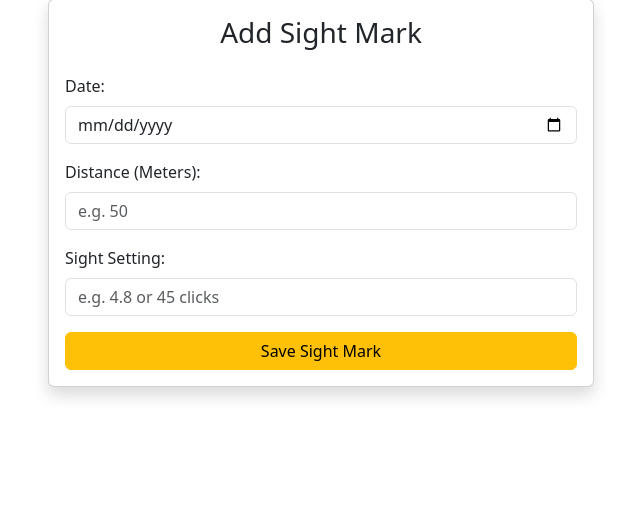
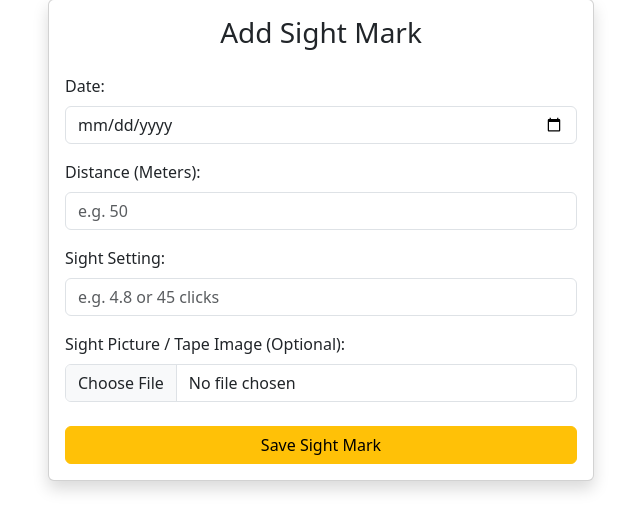
Before and after one commit to ByAurelius/archery-performance-tracker, a Flask app: page /add_sight_mark in a window 1280 px wide. Shown: the part 105-636 px from the top of the page, without its empty margins (319-959 px from the left). Run offline with Flask 3, Linux system fonts and the light colour scheme; the visitor is signed in with stand-in values (Sample User, id 1).

Commit message:
Added image upload capability for archery sight marks

```diff
--- a/app.py
+++ b/app.py
@@ -22,7 +22,6 @@ class Archer(db.Model):
     is_coach = db.Column(db.Boolean, default=False)
     scores = db.relationship('Score', backref='shooter', lazy=True)
     sight_marks = db.relationship('SightMark', backref='shooter', lazy=True)
-    # Yeni Iliski: Sporcunun antrenman programlari
     training_plans = db.relationship('TrainingPlan', backref='receiver', lazy=True)
 
 
@@ -41,16 +40,17 @@ class SightMark(db.Model):
     date_recorded = db.Column(db.String(20), nullable=False)
     distance = db.Column(db.Integer, nullable=False)
     setting = db.Column(db.String(50), nullable=False)
+    # YENI SUTUN: Nisangah fotografi icin dosya adi yeri (Zorunlu degil)
+    image_file = db.Column(db.String(255), nullable=True)
     archer_id = db.Column(db.Integer, db.ForeignKey('archer.id'), nullable=False)
 
 
-# YENI TABLO: Antrenman Programlari (Training Plans)
 class TrainingPlan(db.Model):
     id = db.Column(db.Integer, primary_key=True)
-    title = db.Column(db.String(100), nullable=False)  # Orn: Monday Technical Training
-    description = db.Column(db.Text, nullable=False)  # Orn: 70m 90 arrows + physical conditioning
+    title = db.Column(db.String(100), nullable=False)
+    description = db.Column(db.Text, nullable=False)
     date_assigned = db.Column(db.String(20), nullable=False)
-    is_completed = db.Column(db.Boolean, default=False)  # Odev bitti mi?
+    is_completed = db.Column(db.Boolean, default=False)
     athlete_id = db.Column(db.Integer, db.ForeignKey('archer.id'), nullable=False)
 
 
@@ -119,14 +119,12 @@ def athlete_stats_page(athlete_id):
 
     athlete_scores = Score.query.filter_by(archer_id=athlete.id).all()
     athlete_sight_marks = SightMark.query.filter_by(archer_id=athlete.id).all()
-    # Sporcuya ait odevleri de sayfaya gonderiyoruz
     athlete_plans = TrainingPlan.query.filter_by(athlete_id=athlete.id).all()
 
     return render_template('athlete_stats.html', athlete=athlete, scores=athlete_scores,
                            sight_marks=athlete_sight_marks, plans=athlete_plans)
 
 
-# YENI ROUTE: Antrenorun Odev Atamasi
 @app.route('/assign_plan/<int:athlete_id>', methods=['POST'])
 def assign_plan(athlete_id):
     if 'user_id' not in session or not session.get('is_coach'):
@@ -139,23 +137,16 @@ def assign_plan(athlete_id):
     new_plan = TrainingPlan(title=form_title, description=form_desc, date_assigned=form_date, athlete_id=athlete_id)
     db.session.add(new_plan)
     db.session.commit()
-
     return redirect(url_for('athlete_stats_page', athlete_id=athlete_id))
 
 
-# YENI ROUTE: Sporcunun Odevi "Tamamlandi" Olarak Isaretlemesi
 @app.route('/complete_plan/<int:plan_id>')
 def complete_plan(plan_id):
-    if 'user_id' not in session:
-        return redirect(url_for('login_page'))
-
+    if 'user_id' not in session: return redirect(url_for('login_page'))
     plan = TrainingPlan.query.get_or_404(plan_id)
-
-    # Guvenlik kontrolu: Odev gerçekten bu sporcuya mi ait?
     if plan.athlete_id == session['user_id']:
         plan.is_completed = True
         db.session.commit()
-
     return redirect(url_for('dashboard_page'))
 
 
@@ -183,6 +174,7 @@ def add_score_page():
     return render_template('add_score.html')
 
 
+# GUNCELENEN KISIM: Nisangah ayarina fotograf yukleme logic'i eklendi
 @app.route('/add_sight_mark', methods=['GET', 'POST'])
 def add_sight_mark_page():
     if 'user_id' not in session: return redirect(url_for('login_page'))
@@ -191,8 +183,17 @@ def add_sight_mark_page():
         form_distance = request.form.get('distance')
         form_setting = request.form.get('setting')
 
+        # Nisangah resmi yakalama
+        form_image = request.files.get('sight_image')
+        filename = None
+
+        if form_image and form_image.filename != '':
+            filename = secure_filename(form_image.filename)
+            os.makedirs(app.config['UPLOAD_FOLDER'], exist_ok=True)
+            form_image.save(os.path.join(app.config['UPLOAD_FOLDER'], filename))
+
         new_mark = SightMark(date_recorded=form_date, distance=form_distance, setting=form_setting,
-                             archer_id=session['user_id'])
+                             image_file=filename, archer_id=session['user_id'])
         db.session.add(new_mark)
         db.session.commit()
         return redirect(url_for('dashboard_page'))
@@ -202,11 +203,9 @@ def add_sight_mark_page():
 @app.route('/dashboard')
 def dashboard_page():
     if session.get('is_coach'): return redirect(url_for('coach_dashboard_page'))
-
     if 'user_id' in session:
         user_scores = Score.query.filter_by(archer_id=session['user_id']).all()
         user_sight_marks = SightMark.query.filter_by(archer_id=session['user_id']).all()
-        # Sporcunun kendi ekraninda odevlerini listelemesi icin veriyi cekiyoruz
         user_plans = TrainingPlan.query.filter_by(athlete_id=session['user_id']).all()
         return render_template('dashboard.html', username=session['username'], scores=user_scores,
                                sight_marks=user_sight_marks, plans=user_plans)
--- a/templates/add_sight_mark.html
+++ b/templates/add_sight_mark.html
@@ -5,7 +5,7 @@
         <div class="card shadow">
             <div class="card-body">
                 <h3 class="card-title text-center mb-4">Add Sight Mark</h3>
-                <form method="POST" action="/add_sight_mark">
+                <form method="POST" action="/add_sight_mark" enctype="multipart/form-data">
                     <div class="mb-3">
                         <label class="form-label">Date:</label>
                         <input type="date" name="date" class="form-control" required>
@@ -18,6 +18,10 @@
                         <label class="form-label">Sight Setting:</label>
                         <input type="text" name="setting" class="form-control" placeholder="e.g. 4.8 or 45 clicks" required>
                     </div>
+                    <div class="mb-4">
+                        <label class="form-label">Sight Picture / Tape Image (Optional):</label>
+                        <input type="file" name="sight_image" class="form-control" accept="image/*">
+                    </div>
                     <button type="submit" class="btn btn-warning w-100">Save Sight Mark</button>
                 </form>
             </div>
```
Also changed, not shown: templates/athlete_stats.html (+8 -3 lines), templates/dashboard.html (+8 -2 lines).
